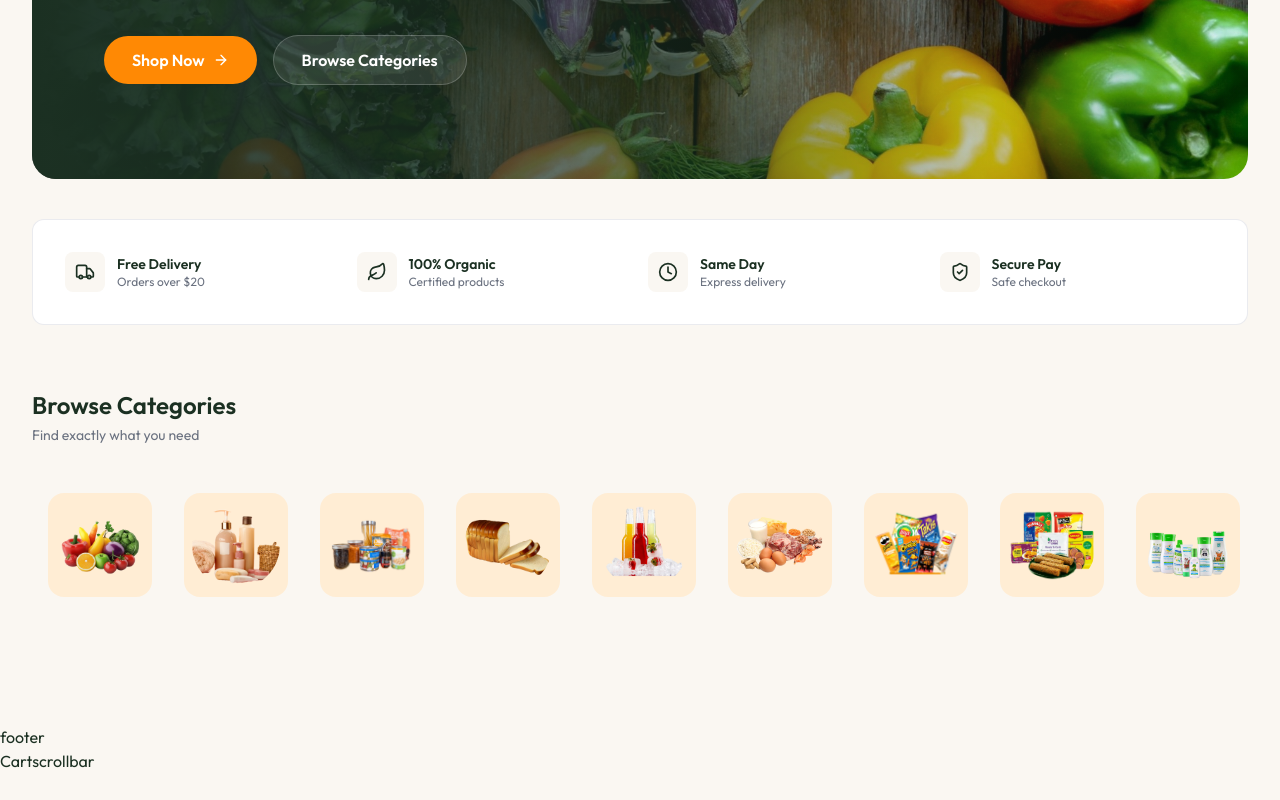
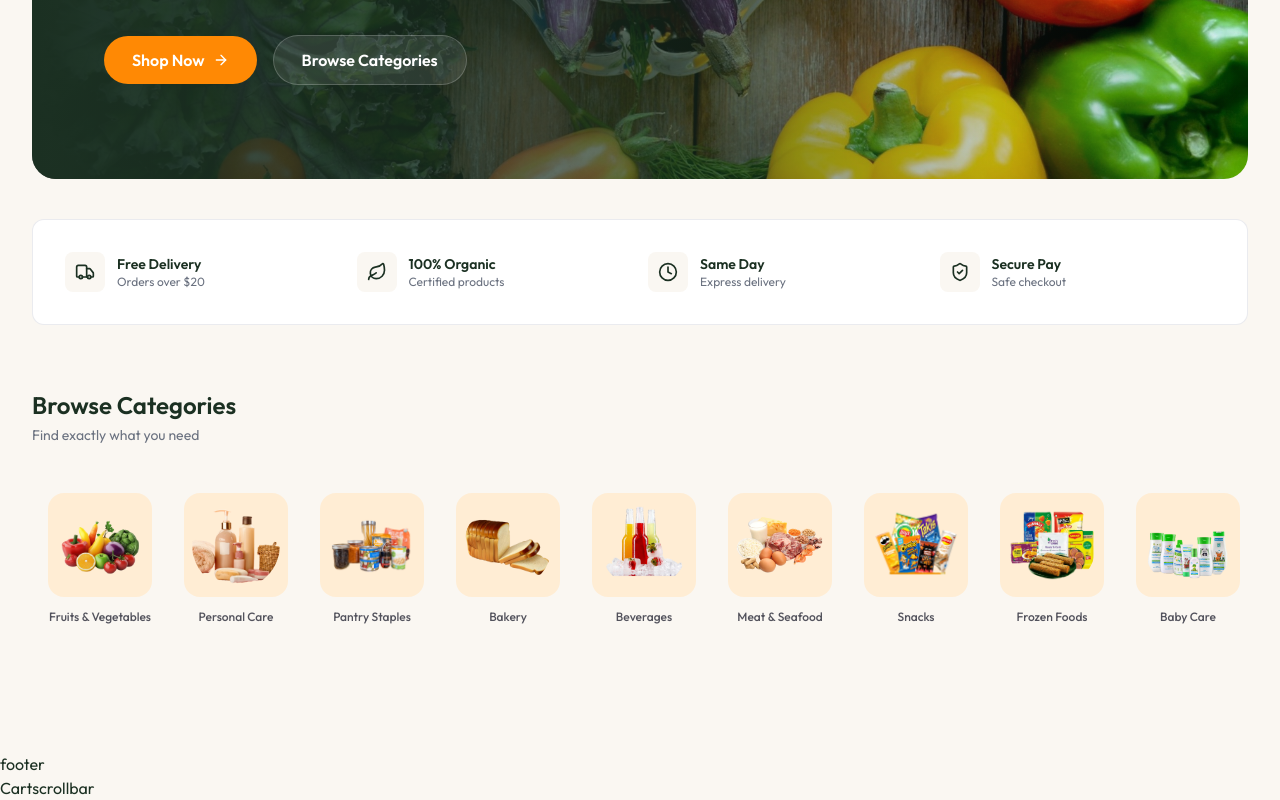
Before and after one commit to omwakchaure/GROCERY-DELIVERY-SITE, a React (Vite) app: page / in a window 1280 px wide. Shown: the part 510-1310 px from the top of the page. Before the commit the page ends 1283 px from the top, so only its background shows below. Built offline with nearby package versions, Linux system fonts and the light colour scheme.

Commit message:
FEAT : popular products list

```diff
--- a/src/components/Home/HomeCategories.tsx
+++ b/src/components/Home/HomeCategories.tsx
@@ -27,6 +27,7 @@
                   className="w-full h-full object-contain rounded-full transition-all group-hover:scale-110"
                 />
               </div>
+              <span className="text-xs font-medium text-zinc-600 test-center leading-tight">{cat.name}</span>
             </Link>
           ))}
         </div>
--- /dev/null
+++ b/src/components/Home/PopularProducts.tsx
@@ -0,0 +1,35 @@
+import { useEffect, useState } from "react";
+import type { Product } from "../../types";
+import { dummyProducts } from "../../assets/assets";
+import { Link } from "react-router-dom";
+
+const PopularProducts = () => {
+  const [products, setProducts] = useState<Product[]>([]);
+
+  useEffect(() => {
+    setProducts(dummyProducts.slice(0, 10));
+  }, []);
+
+  return (
+    <section className="pb-16">
+      <div className="max-w-7xl mx-auto">
+        <div className="flex items-center justify-between mb-8">
+          <div>
+            <h2 className="text-2xl font-semibold">Popular Products</h2>
+            <p className="text-sm text-app-text-light mt-1">
+              Top-rated products this season
+            </p>
+          </div>
+
+          <Link to="/products">
+            View All
+          </Link>
+        </div>
+
+        {/* Products will be rendered here */}
+      </div>
+    </section>
+  );
+};
+
+export default PopularProducts;
```
